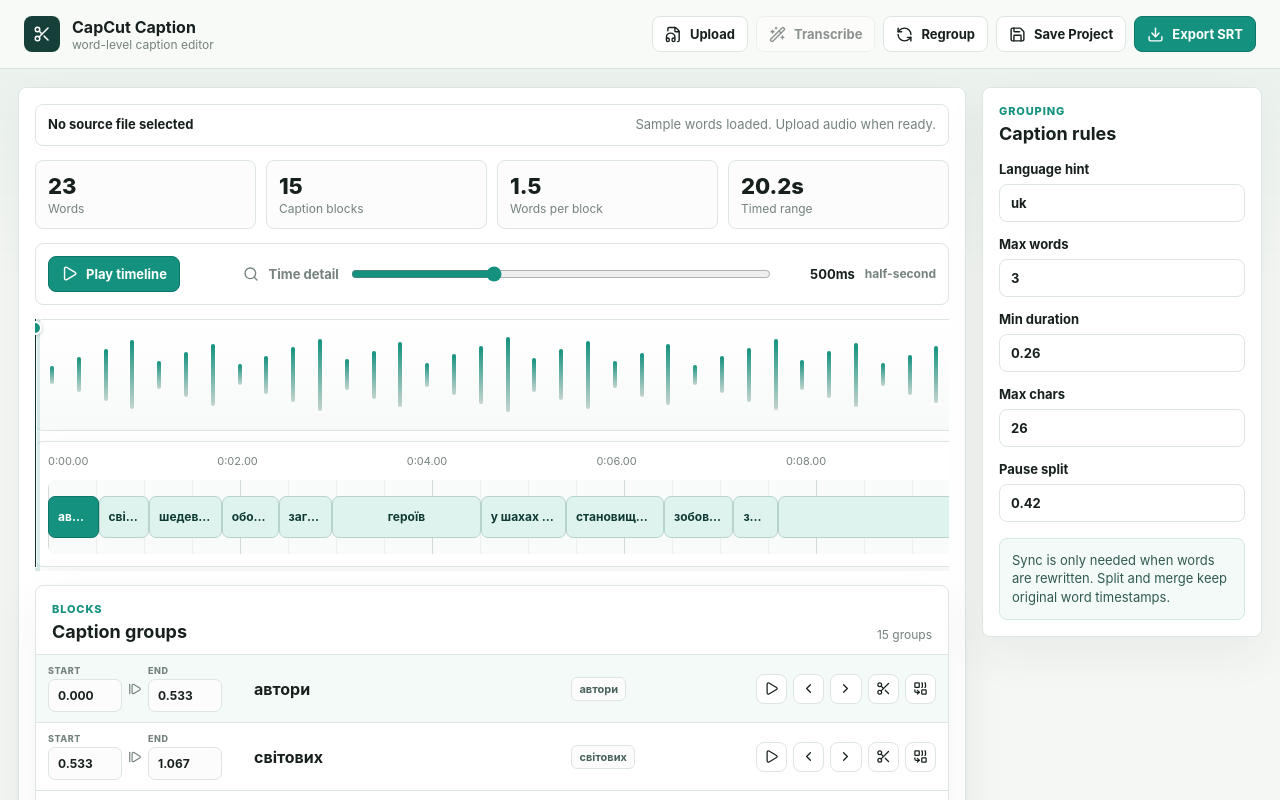
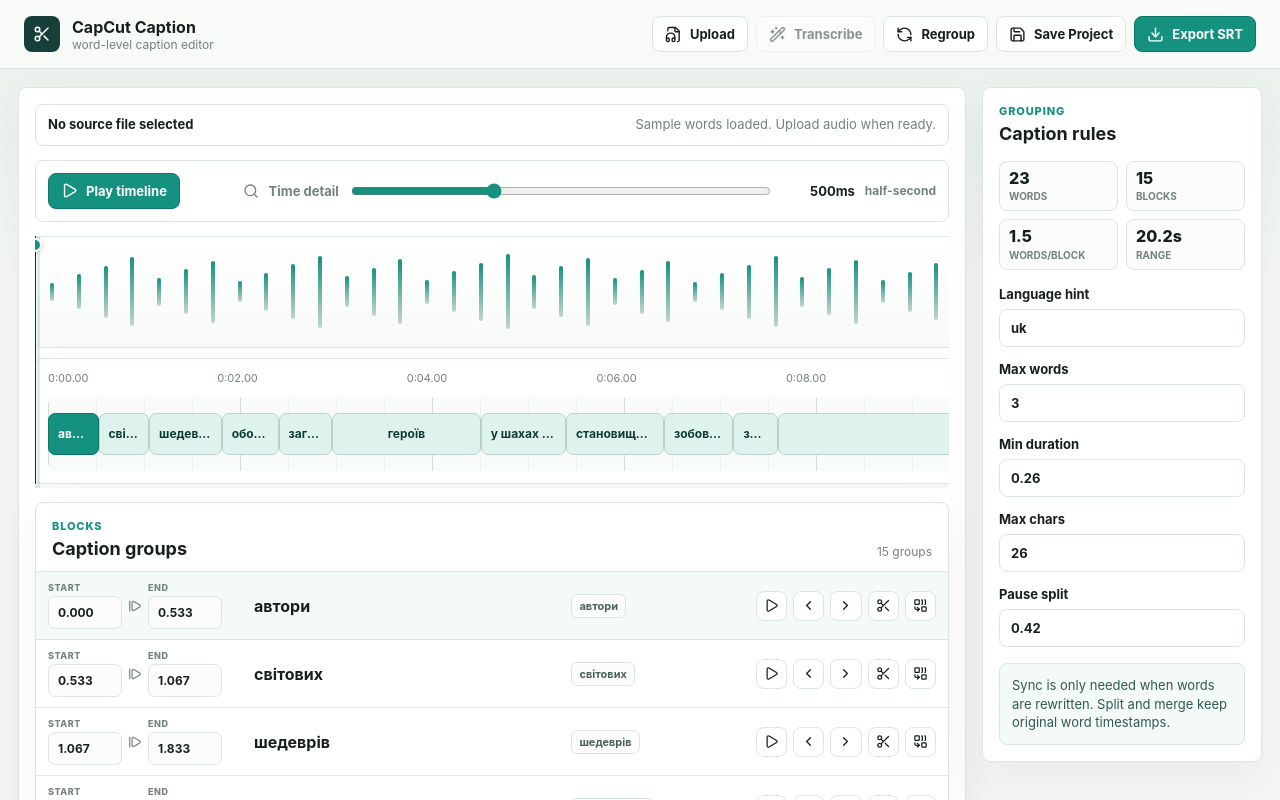
Before and after one commit to tevial/muted-cabinet-7349, a React (Vite) app in the folder apps/web/: page / in a window 1280 px wide. Shown: the top 800 px of the page. Built offline with nearby package versions, Linux system fonts and the light colour scheme; no server answers.

Commit message:
Move stats into caption rules panel

```diff
--- a/apps/web/src/App.css
+++ b/apps/web/src/App.css
@@ -249,32 +249,6 @@
 
 .status-strip span {
   text-align: right;
-}
-
-.metrics-row {
-  display: grid;
-  grid-template-columns: repeat(4, minmax(0, 1fr));
-  gap: 10px;
-}
-
-.metrics-row div {
-  padding: 12px;
-  border: 1px solid var(--border);
-  border-radius: 8px;
-  background: #fbfcfb;
-}
-
-.metrics-row span {
-  display: block;
-  font-size: 22px;
-  font-weight: 800;
-  color: var(--heading);
-}
-
-.metrics-row p {
-  margin: 2px 0 0;
-  font-size: 12px;
-  color: var(--muted);
 }
 
 .playback-panel {
@@ -568,6 +542,43 @@
   padding: 0;
 }
 
+.mini-stats {
+  display: grid;
+  grid-template-columns: repeat(2, minmax(0, 1fr));
+  gap: 8px;
+  margin-bottom: 16px;
+}
+
+.mini-stats div {
+  min-width: 0;
+  padding: 8px 9px;
+  border: 1px solid var(--border);
+  border-radius: 8px;
+  background: #fbfcfb;
+}
+
+.mini-stats span {
+  display: block;
+  overflow: hidden;
+  color: var(--heading);
+  font-size: 16px;
+  font-weight: 800;
+  line-height: 1.1;
+  text-overflow: ellipsis;
+  white-space: nowrap;
+}
+
+.mini-stats p {
+  margin: 3px 0 0;
+  overflow: hidden;
+  color: var(--muted);
+  font-size: 10px;
+  font-weight: 750;
+  text-overflow: ellipsis;
+  text-transform: uppercase;
+  white-space: nowrap;
+}
+
 .callout {
   margin-top: 16px;
   padding: 12px;
@@ -620,7 +631,6 @@
     white-space: nowrap;
   }
 
-  .metrics-row,
   .right-rail {
     grid-template-columns: 1fr;
   }
--- a/apps/web/src/App.tsx
+++ b/apps/web/src/App.tsx
@@ -72,6 +72,15 @@
   const totalDuration = useMemo(() => Math.max(...groups.map((group) => group.end), 0), [groups])
   const timelineDuration = Math.max(totalDuration, audioDuration, playheadTime, 1)
   const averageWords = groups.length ? (words.length / groups.length).toFixed(1) : '0'
+  const captionStats = useMemo(
+    () => ({
+      words: words.length,
+      groups: groups.length,
+      averageWords,
+      duration: `${totalDuration.toFixed(1)}s`,
+    }),
+    [averageWords, groups.length, totalDuration, words.length],
+  )
   const timelineScale = getTimelineScalePreset(timelineScaleIndex)
   const timelineWidth = getTimelineWidth(timelineDuration, timelineScale.pixelsPerSecond)
   const timelineContentStyle = {
@@ -590,25 +599,6 @@
             <span>{status}</span>
           </div>
 
-          <div className="metrics-row">
-            <div>
-              <span>{words.length}</span>
-              <p>Words</p>
-            </div>
-            <div>
-              <span>{groups.length}</span>
-              <p>Caption blocks</p>
-            </div>
-            <div>
-              <span>{averageWords}</span>
-              <p>Words per block</p>
-            </div>
-            <div>
-              <span>{totalDuration.toFixed(1)}s</span>
-              <p>Timed range</p>
-            </div>
-          </div>
-
           <section className="playback-panel">
             <audio
               ref={audioRef}
@@ -685,6 +675,7 @@
         <div className="right-rail">
           <SettingsPanel
             language={language}
+            stats={captionStats}
             settings={settings}
             onLanguageChange={setLanguage}
             onChange={setSettings}
--- a/apps/web/src/components/SettingsPanel.tsx
+++ b/apps/web/src/components/SettingsPanel.tsx
@@ -1,22 +1,46 @@
 import type { GroupingSettings } from '../types'
+
+export type CaptionStats = {
+  words: number
+  groups: number
+  averageWords: string
+  duration: string
+}
 
 type SettingsPanelProps = {
   language: string
+  stats: CaptionStats
   settings: GroupingSettings
   onLanguageChange: (language: string) => void
   onChange: (settings: GroupingSettings) => void
 }
 
-export function SettingsPanel({ language, settings, onLanguageChange, onChange }: SettingsPanelProps) {
+export function SettingsPanel({ language, stats, settings, onLanguageChange, onChange }: SettingsPanelProps) {
   const update = (key: keyof GroupingSettings, value: number) => {
     onChange({ ...settings, [key]: value })
   }
+
+  const statItems = [
+    { label: 'Words', value: stats.words },
+    { label: 'Blocks', value: stats.groups },
+    { label: 'Words/block', value: stats.averageWords },
+    { label: 'Range', value: stats.duration },
+  ]
 
   return (
     <aside className="panel settings-panel">
       <div className="panel-heading">
         <p className="panel-kicker">Grouping</p>
         <h2>Caption rules</h2>
+      </div>
+
+      <div className="mini-stats" aria-label="Caption statistics">
+        {statItems.map((item) => (
+          <div key={item.label}>
+            <span>{item.value}</span>
+            <p>{item.label}</p>
+          </div>
+        ))}
       </div>
 
       <label className="field">
```
